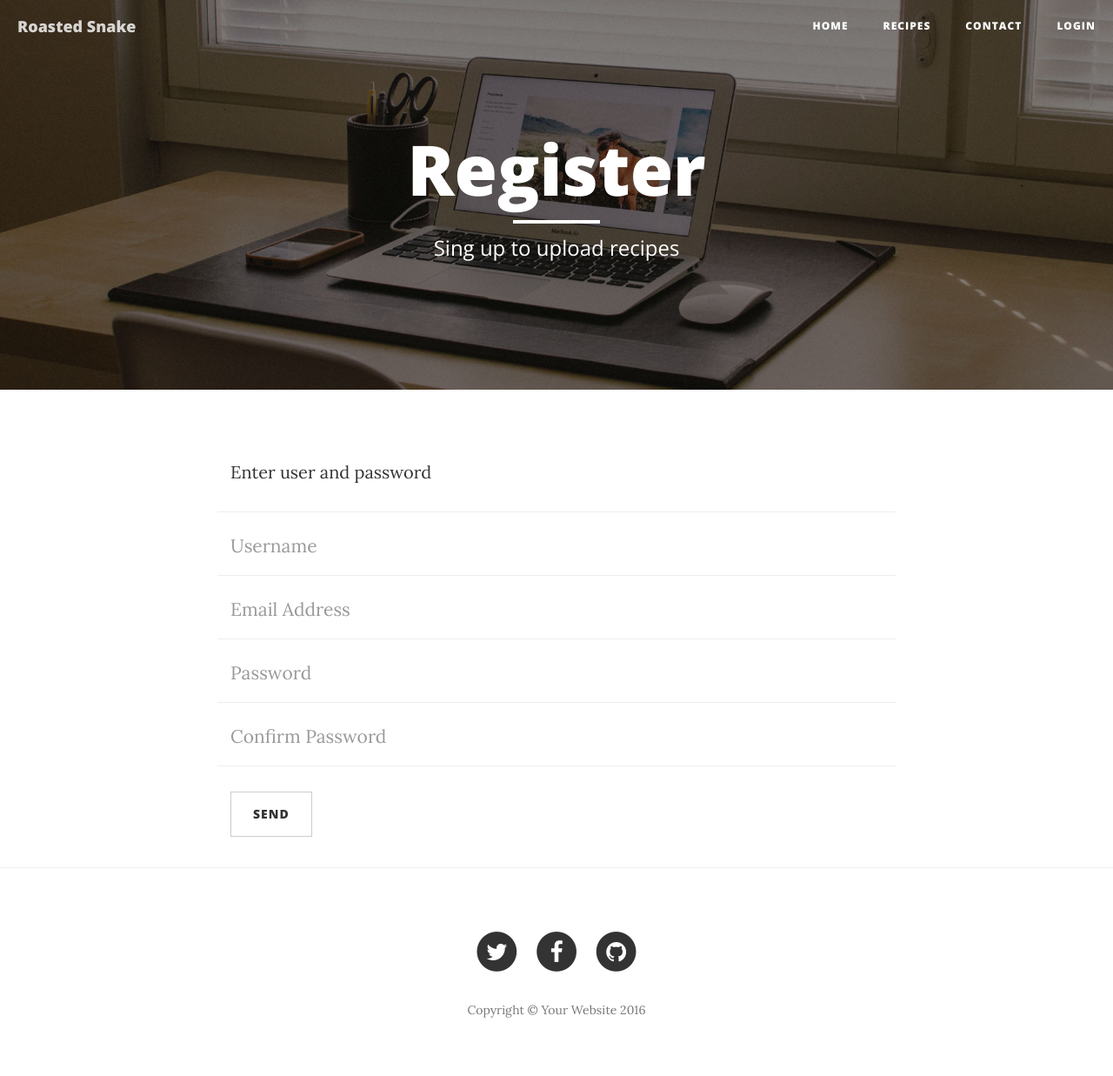
After one commit to fmelendezherize/RoastedSnake, a Django app: template templates/register.html in a window 1280 px wide. The commit adds this page. Shown: the whole page at 87% size. Run offline with Django 3.2, Linux system fonts and the light colour scheme; the template is opened without the code that fills it, so the values that code supplies are empty; some libraries are stand-ins or nearby versions.

Commit message:
Front End Files

```diff
--- /dev/null
+++ b/templates/register.html
@@ -0,0 +1,154 @@
+{% load static %}
+<!DOCTYPE html>
+<html lang="en">
+
+{% include "head_base.html" %}
+
+<body>
+
+  <!-- Navigation -->
+  <nav class="navbar navbar-default navbar-custom navbar-fixed-top">
+      <div class="container-fluid">
+          <!-- Brand and toggle get grouped for better mobile display -->
+          <div class="navbar-header page-scroll">
+              <button type="button" class="navbar-toggle" data-toggle="collapse" data-target="#bs-example-navbar-collapse-1">
+                  <span class="sr-only">Toggle navigation</span>
+                  Menu <i class="fa fa-bars"></i>
+              </button>
+              <a class="navbar-brand" href="index.html">Roasted Snake</a>
+          </div>
+
+          <!-- Collect the nav links, forms, and other content for toggling -->
+          <div class="collapse navbar-collapse" id="bs-example-navbar-collapse-1">
+              <ul class="nav navbar-nav navbar-right">
+                  <li>
+                      <a href="#">Home</a>
+                  </li>
+                  <li>
+                      <a href="#">Recipes</a>
+                  </li>
+                  <li>
+                      <a href="#">Contact</a>
+                  </li>
+                  <li>
+                      <a href="#">Login</a>
+                  </li>
+              </ul>
+          </div>
+          <!-- /.navbar-collapse -->
+      </div>
+      <!-- /.container -->
+  </nav>
+
+    <!-- Page Header -->
+    <!-- Set your background image for this header on the line below. -->
+    <header class="intro-header" style="background-image: url('img/home-bg.jpg')">
+        <div class="container">
+            <div class="row">
+                <div class="col-lg-8 col-lg-offset-2 col-md-10 col-md-offset-1">
+                    <div class="page-heading">
+                        <h1>Register</h1>
+                        <hr class="small">
+                        <span class="subheading">Sing up to upload recipes</span>
+                    </div>
+                </div>
+            </div>
+        </div>
+    </header>
+
+    <!-- Main Content -->
+    <div class="container">
+        <div class="row">
+            <div class="col-lg-8 col-lg-offset-2 col-md-10 col-md-offset-1">
+                <p>Enter user and password</p>
+                <!-- Contact Form - Enter your email address on line 19 of the mail/contact_me.php file to make this form work. -->
+                <!-- WARNING: Some web hosts do not allow emails to be sent through forms to common mail hosts like Gmail or Yahoo. It's recommended that you use a private domain email address! -->
+                <!-- NOTE: To use the contact form, your site must be on a live web host with PHP! The form will not work locally! -->
+                <form name="sentMessage" id="contactForm" novalidate>
+                    <div class="row control-group">
+                        <div class="form-group col-xs-12 floating-label-form-group controls">
+                            <label>User Name</label>
+                            <input type="text" class="form-control" placeholder="Username" id="username" required data-validation-required-message="Please enter your username.">
+                            <p class="help-block text-danger"></p>
+                        </div>
+                    </div>
+                    <div class="row control-group">
+                        <div class="form-group col-xs-12 floating-label-form-group controls">
+                            <label>Email Address</label>
+                            <input type="email" class="form-control" placeholder="Email Address" id="email" required data-validation-required-message="Please enter your email address.">
+                            <p class="help-block text-danger"></p>
+                        </div>
+                    </div>
+                    <div class="row control-group">
+                        <div class="form-group col-xs-12 floating-label-form-group controls">
+                            <label>Password</label>
+                            <input type="text" class="form-control" placeholder="Password" id="password" required data-validation-required-message="Please enter your password.">
+                            <p class="help-block text-danger"></p>
+                        </div>
+                    </div>
+                    <div class="row control-group">
+                        <div class="form-group col-xs-12 floating-label-form-group controls">
+                            <label>Confirm Password</label>
+                            <input type="text" class="form-control" placeholder="Confirm Password" id="password" required data-validation-required-message="Please enter your password.">
+                            <p class="help-block text-danger"></p>
+                        </div>
+                    </div>
+
+
+
+                    <br>
+                    <div id="success"></div>
+                    <div class="row">
+                        <div class="form-group col-xs-12">
+                            <button type="submit" class="btn btn-default">Send</button>
+                        </div>
+                    </div>
+                </form>
+            </div>
+        </div>
+    </div>
+
+    <hr>
+
+    <!-- Footer -->
+    <footer>
+        <div class="container">
+            <div class="row">
+                <div class="col-lg-8 col-lg-offset-2 col-md-10 col-md-offset-1">
+                    <ul class="list-inline text-center">
+                        <li>
+                            <a href="#">
+                                <span class="fa-stack fa-lg">
+                                    <i class="fa fa-circle fa-stack-2x"></i>
+                                    <i class="fa fa-twitter fa-stack-1x fa-inverse"></i>
+                                </span>
+                            </a>
+                        </li>
+                        <li>
+                            <a href="#">
+                                <span class="fa-stack fa-lg">
+                                    <i class="fa fa-circle fa-stack-2x"></i>
+                                    <i class="fa fa-facebook fa-stack-1x fa-inverse"></i>
+                                </span>
+                            </a>
+                        </li>
+                        <li>
+                            <a href="#">
+                                <span class="fa-stack fa-lg">
+                                    <i class="fa fa-circle fa-stack-2x"></i>
+                                    <i class="fa fa-github fa-stack-1x fa-inverse"></i>
+                                </span>
+                            </a>
+                        </li>
+                    </ul>
+                    <p class="copyright text-muted">Copyright &copy; Your Website 2016</p>
+                </div>
+            </div>
+        </div>
+    </footer>
+
+{% include "footer_base.html" %}
+
+</body>
+
+</html>
```
Also changed, not shown: templates/index.html (+44 -32 lines), templates/login.html (added, +140 -0 lines), templates/post.html (+10 -47 lines).
